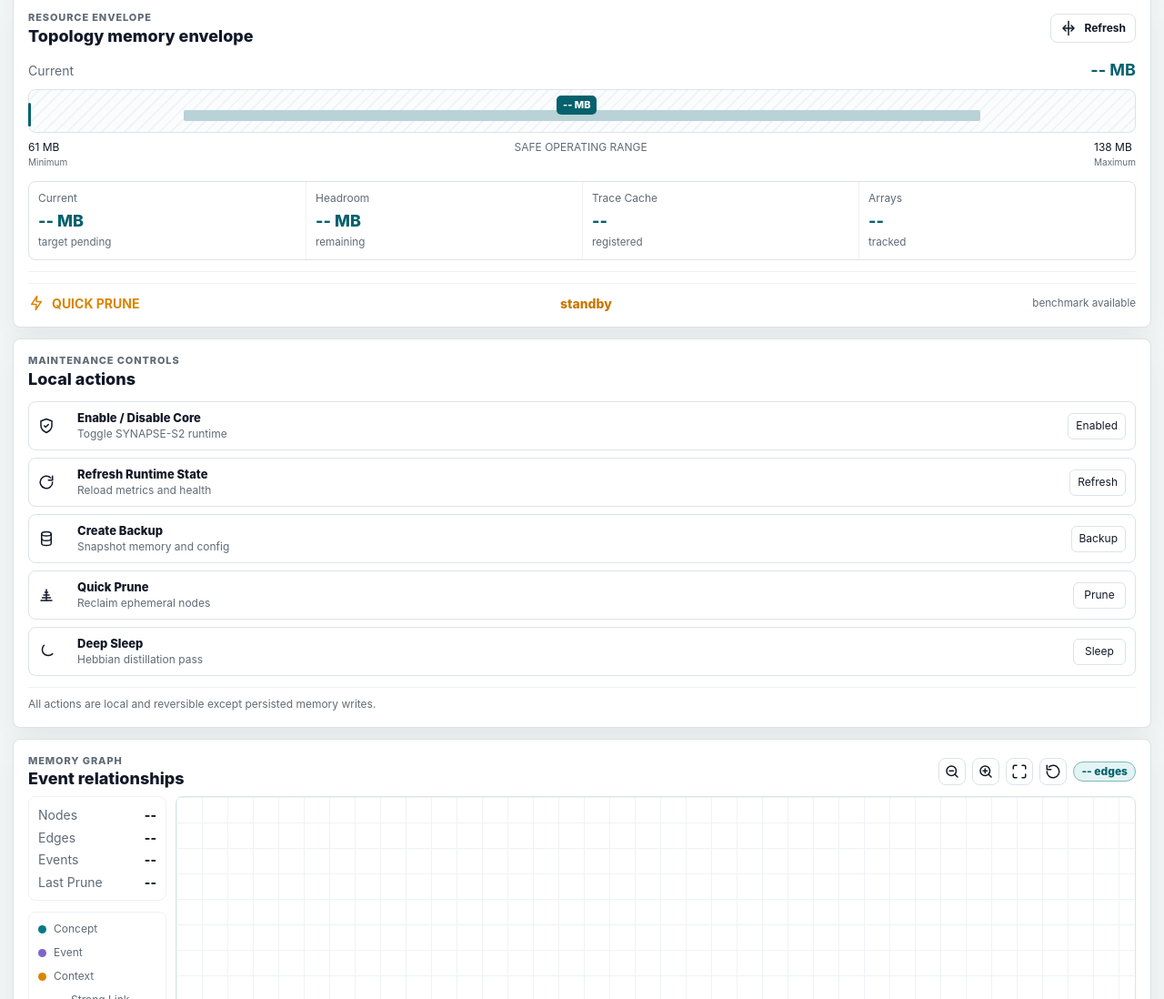
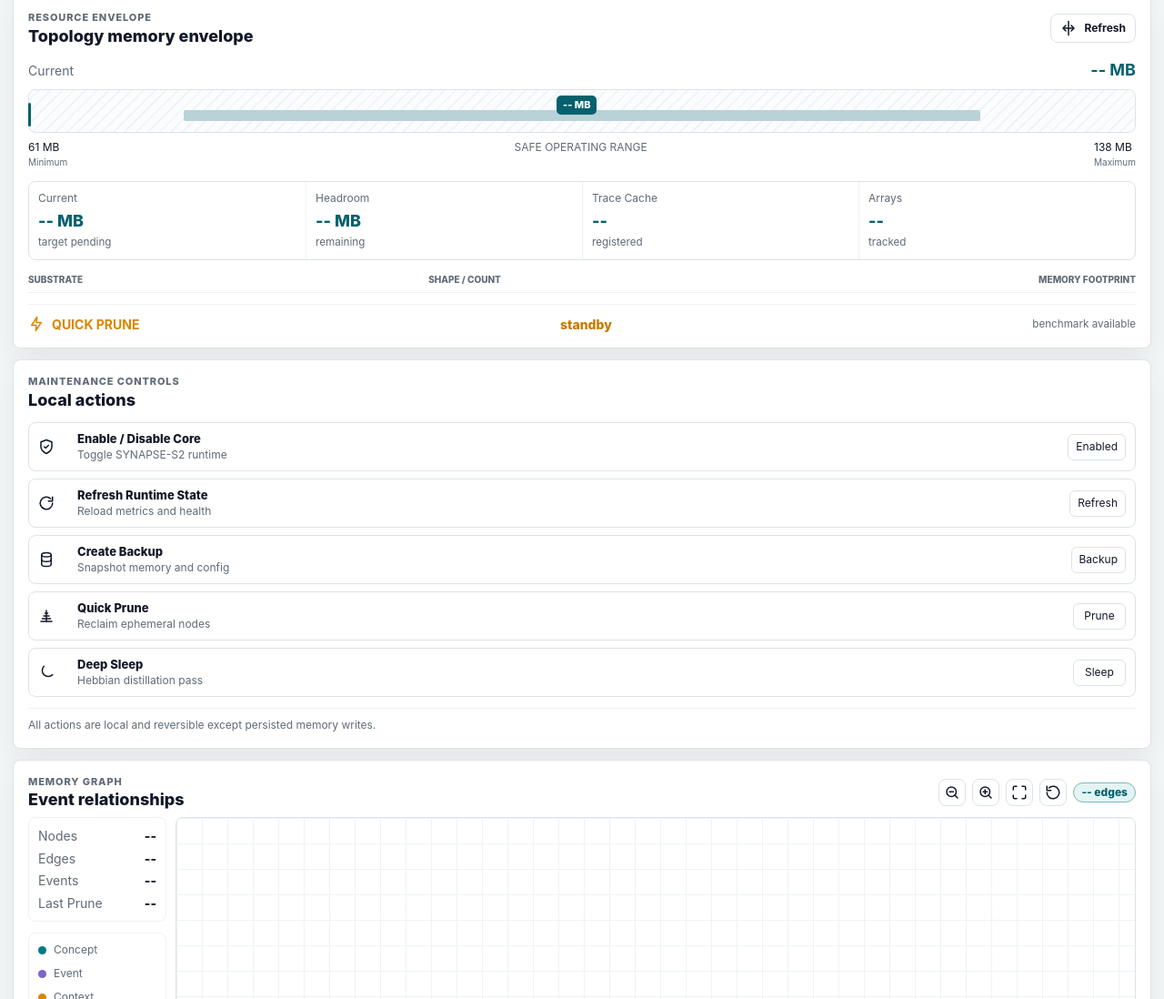
Before and after one commit to driverd12/SYNAPSE-S2, a plain HTML site: page web/index.html in a window 1280 px wide. Shown: the part 986-2084 px from the top of the page at 91% size. Drawn offline with Linux system fonts and the light colour scheme; no server answers.

Commit message:
feat: label resource topology columns

```diff
--- a/web/index.html
+++ b/web/index.html
@@ -195,6 +195,11 @@
               <div><span>Headroom</span><strong id="headroomMb">-- MB</strong><small id="headroomState">remaining</small></div>
               <div><span>Trace Cache</span><strong id="traceCache">--</strong><small>registered</small></div>
               <div><span>Arrays</span><strong id="arrayCount">--</strong><small>tracked</small></div>
+            </div>
+            <div class="array-list-header" aria-hidden="true">
+              <span>Substrate</span>
+              <span>Shape / Count</span>
+              <span>Memory Footprint</span>
             </div>
             <dl id="arrayList" class="array-list" aria-label="Live topology array profile"></dl>
             <div class="quick-prune-strip">
--- a/web/styles.css
+++ b/web/styles.css
@@ -772,17 +772,35 @@ textarea {
   white-space: nowrap;
 }
 
-.array-list {
-  display: grid;
-  margin-top: 12px;
-  border-top: 1px solid var(--row);
-}
-
+.array-list-header,
 .array-list div {
   display: grid;
   grid-template-columns: minmax(96px, 0.65fr) minmax(140px, 1fr) auto;
   align-items: center;
   gap: 12px;
+}
+
+.array-list-header {
+  margin-top: 14px;
+  border-bottom: 1px solid var(--row);
+  padding: 0 0 7px;
+  color: var(--muted);
+  font-size: 10px;
+  font-weight: 820;
+  letter-spacing: 0;
+  text-transform: uppercase;
+}
+
+.array-list-header span:last-child {
+  text-align: right;
+}
+
+.array-list {
+  display: grid;
+  margin-top: 0;
+}
+
+.array-list div {
   min-height: 34px;
   border-bottom: 1px solid var(--row);
   color: var(--muted);
@@ -792,6 +810,10 @@ textarea {
 .array-list dt {
   color: var(--text);
   font-weight: 820;
+}
+
+.array-list dd:last-child {
+  text-align: right;
 }
 
 .quick-prune-strip {
@@ -1384,6 +1406,10 @@ textarea {
     border-top: 0;
   }
 
+  .array-list-header {
+    display: none;
+  }
+
   .array-list div,
   .memory-ledger-row {
     grid-template-columns: 1fr;
```
